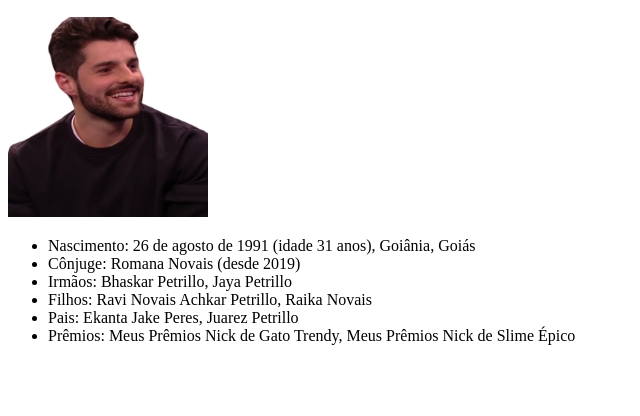
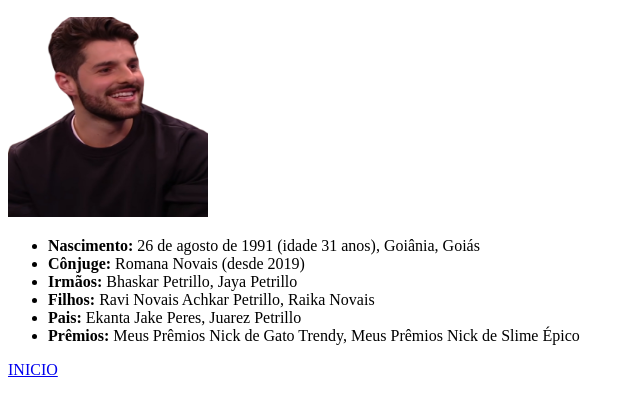
Before and after one commit to ErichAlecs/primeiro-site, a plain HTML site: page alok.html in a window 1280 px wide. Shown: the part 110-526 px from the top of the page, without its empty margins (0-640 px from the left). Drawn offline with Linux system fonts and the light colour scheme.

Commit message:
Parte 02

```diff
--- a/alok.html
+++ b/alok.html
@@ -13,13 +13,14 @@
     <h2>DJ e produtor musical brasileiro.</h2>
     <img src="Alok-png.png" height="200px" width="200px">
     <ul>
-        <li>Nascimento: 26 de agosto de 1991 (idade 31 anos), Goiânia, Goiás</li>
-        <li>Cônjuge: Romana Novais (desde 2019)</li>
-        <li>Irmãos: Bhaskar Petrillo, Jaya Petrillo</li>
-        <li>Filhos: Ravi Novais Achkar Petrillo, Raika Novais</li>
-        <li>Pais: Ekanta Jake Peres, Juarez Petrillo</li>
-        <li>Prêmios: Meus Prêmios Nick de Gato Trendy, Meus Prêmios Nick de Slime Épico</li>
+        <li><strong>Nascimento:</strong> 26 de agosto de 1991 (idade 31 anos), Goiânia, Goiás</li>
+        <li><strong>Cônjuge:</strong> Romana Novais (desde 2019)</li>
+        <li><strong>Irmãos:</strong> Bhaskar Petrillo, Jaya Petrillo</li>
+        <li><strong>Filhos:</strong> Ravi Novais Achkar Petrillo, Raika Novais</li>
+        <li><strong>Pais:</strong> Ekanta Jake Peres, Juarez Petrillo</li>
+        <li><strong>Prêmios:</strong> Meus Prêmios Nick de Gato Trendy, Meus Prêmios Nick de Slime Épico</li>
     </ul>
+    <a href="index.html">INICIO</a>
 </body>
 
 </html>
```
Also changed, not shown: index.html (added, +19 -0 lines), joao-gomes.html (+1 -0 lines), teto.html (+1 -0 lines), olho.png (added).
